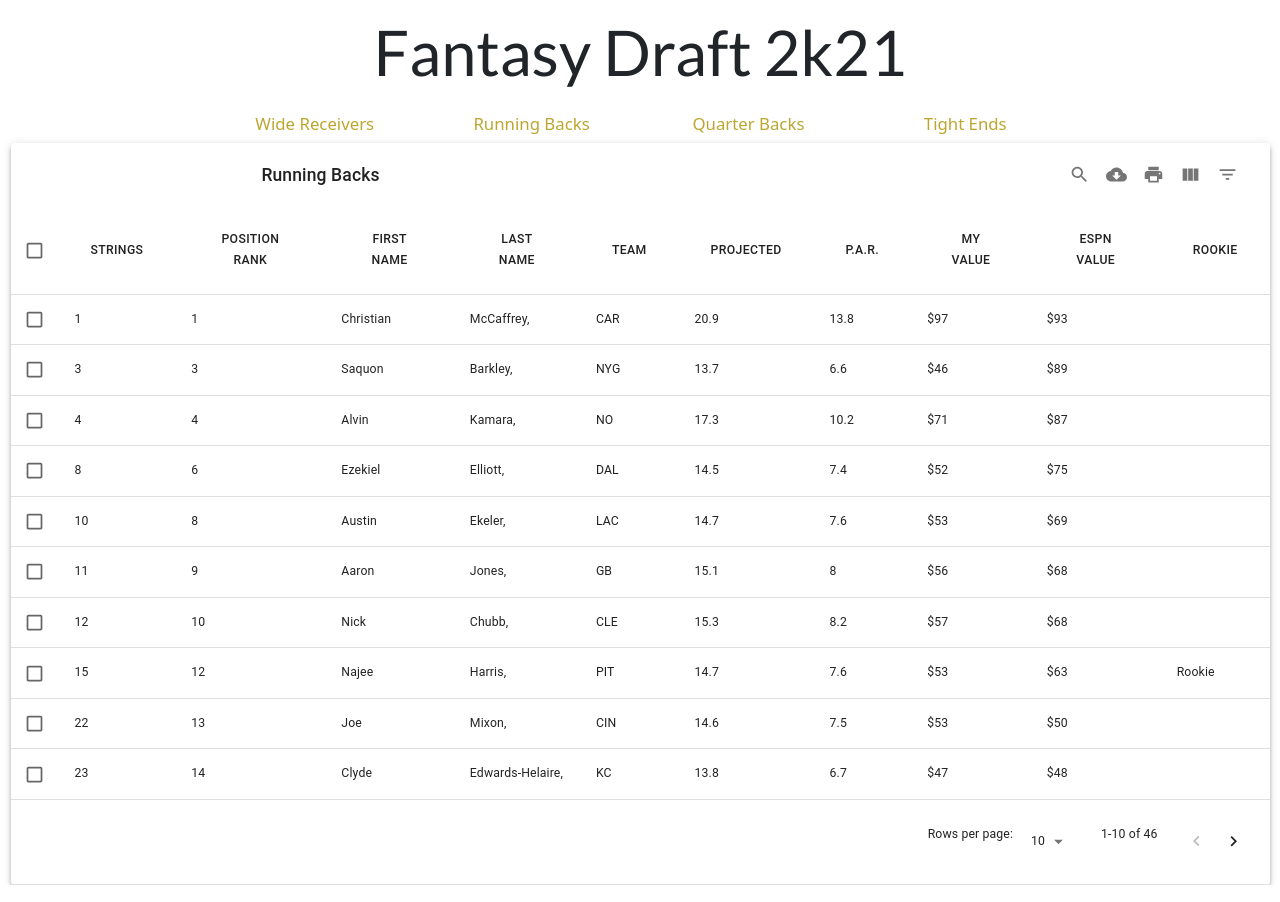
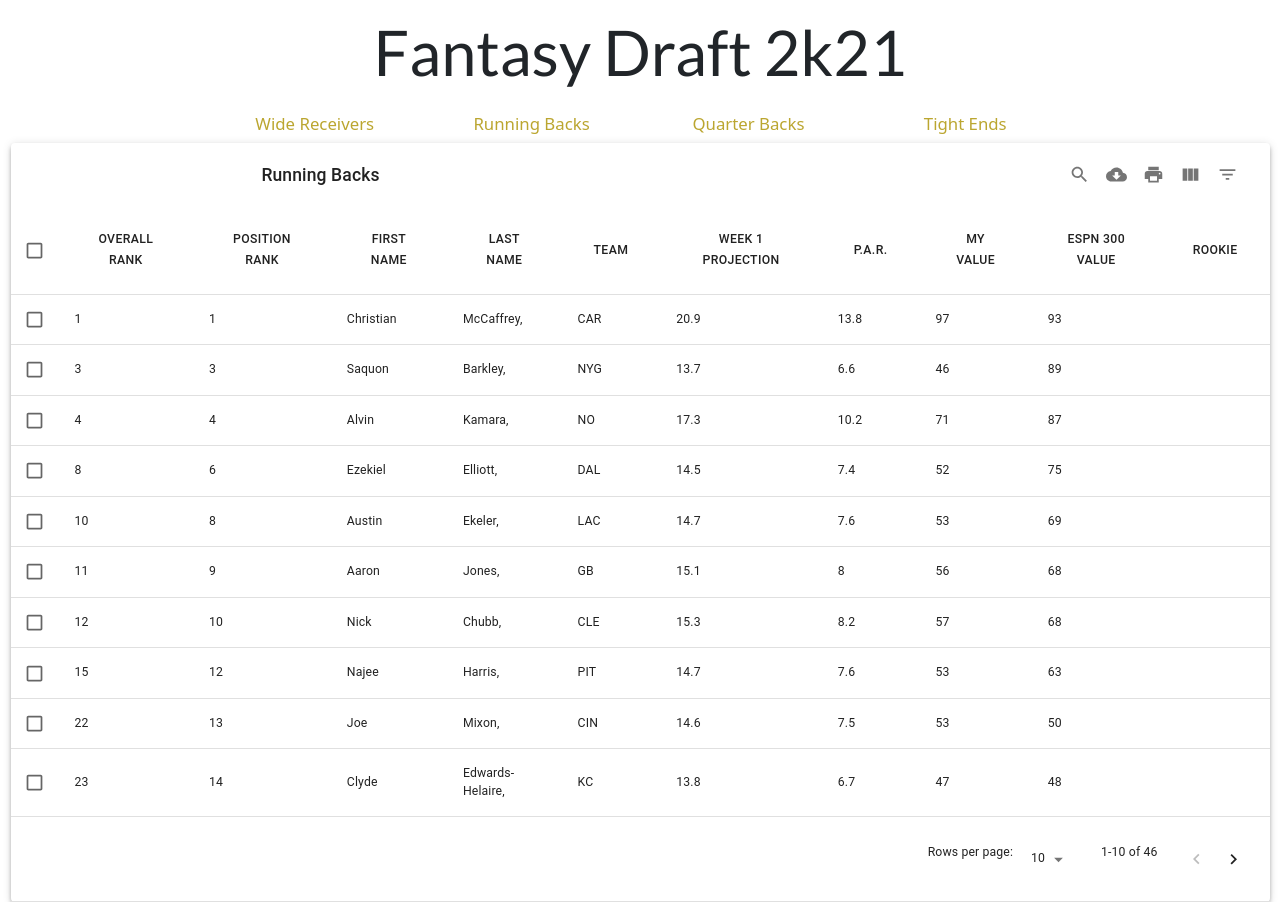
Before and after one commit to jameslaugerman/ff2k21, a React (Create React App) app: page / in a window 1280 px wide. Built offline with nearby package versions, Linux system fonts and the light colour scheme.

Commit message:
data-service added

```diff
--- a/package.json
+++ b/package.json
@@ -53,5 +53,8 @@
 			"last 1 firefox version",
 			"last 1 safari version"
 		]
+	},
+	"devDependencies": {
+		"babel-cli": "^6.26.0"
 	}
 }
--- a/src/Components/Main.tsx
+++ b/src/Components/Main.tsx
@@ -1,13 +1,15 @@
-import { WRData } from "../Data/FinalV2/WR";
-import { RBData } from "../Data/FinalV2/RB";
-import { QBData } from "../Data/FinalV2/QB";
-import { TEData } from "../Data/FinalV2/TE";
+import {
+	QBDraft,
+	RBDraft,
+	WRDraft,
+	TEDraft,
+} from "../DataService/data-service";
 import { Header } from "./Header";
 import { Switch, Route } from "react-router-dom";
 import { useState } from "react";
 import { PlayerTable } from "./playerTable";
-import { Player } from "../Data/types";
-import {  MUIDataTableOptions } from "mui-datatables";
+import { IdealPlayerType } from "../Data/types";
+import { MUIDataTableOptions } from "mui-datatables";
 
 interface RowsDeleted {
 	lookup: { [dataIndex: number]: boolean };
@@ -20,30 +22,29 @@ export interface FF2021Column {
 }
 
 export const Main = (): JSX.Element => {
-	const [RB, setRB] = useState<Player[]>(RBData);
-	const [WR, setWR] = useState<Player[]>(WRData);
-	const [QB, setQB] = useState<Player[]>(QBData);
-	const [TE, setTE] = useState<Player[]>(TEData);
+	const [RB, setRB] = useState<IdealPlayerType[]>(RBDraft);
+	const [WR, setWR] = useState<IdealPlayerType[]>(WRDraft);
+	const [QB, setQB] = useState<IdealPlayerType[]>(QBDraft);
+	const [TE, setTE] = useState<IdealPlayerType[]>(TEDraft);
 
 	const columns: FF2021Column[] = [
-		{ name: "Overall_Rank", label: "strings" },
+		{ name: "Overall_Rank", label: "Overall Rank" },
 		{ name: "Position_Rank", label: "Position Rank" },
 		{ name: "First_Name", label: "First Name" },
 		{ name: "Last_Name", label: "Last Name" },
 		{ name: "Team" },
-		{ name: "Week1Projection", label: "Projected" },
+		{ name: "Week1Projection", label: "Week 1 Projection" },
 		{ name: "POR", label: "P.A.R." },
 		{ name: "JamesVal", label: "My Value" },
-		{ name: "300_Value", label: "ESPN Value" },
-		{ name: "Rookie\r", label: "Rookie" },
+		{ name: "threeHundredValue", label: "ESPN 300 Value" },
+		{ name: "Rookie", label: "Rookie" },
 	];
 
-	function getOptions (
-		players: Player[],
-		setFunc: (player: Player[]) => void
+	function getOptions(
+		players: IdealPlayerType[],
+		setFunc: (player: IdealPlayerType[]) => void
 	): MUIDataTableOptions {
-
-		function handleOnRowsDelete (rowsDeleted: RowsDeleted): void {
+		function handleOnRowsDelete(rowsDeleted: RowsDeleted): void {
 			const dataIndex = rowsDeleted.data.flatMap((a) => a.dataIndex);
 			var filteredPlayers = players.filter(
 				(el, i) => !dataIndex.some((j) => i === j)
@@ -56,7 +57,7 @@ export const Main = (): JSX.Element => {
 			selectableRowsOnClick: true,
 			onRowsDelete: handleOnRowsDelete,
 		};
-	};
+	}
 
 	const WRComponent = () => {
 		return (
@@ -94,7 +95,7 @@ export const Main = (): JSX.Element => {
 	const TEComponent = () => {
 		return (
 			<PlayerTable
-				options={getOptions(TE,setTE)}
+				options={getOptions(TE, setTE)}
 				columns={columns}
 				data={TE}
 				title={"Tight Ends"}
--- a/src/Data/FinalV1/QBData.js
+++ b/src/Data/FinalV1/QBData.js
@@ -327,6 +327,7 @@ class Xplayer {
 
 let QBPlayerData = [];
 
+function dataConstructor(QBData) {
 	QBData.forEach(
 		({
 			Position_Rank,
@@ -359,6 +360,9 @@ QBData.forEach(
 			QBPlayerData.push(playerx);
 		}
 	);
+}
+
+dataConstructor(QBData);
 
 // let {
 // 	Position_Rank,
--- /dev/null
+++ b/src/DataService/data-service.ts
@@ -0,0 +1,100 @@
+import { WRData } from "../Data/FinalV2/WR";
+import { RBData } from "../Data/FinalV2/RB";
+import { QBData } from "../Data/FinalV2/QB";
+import { TEData } from "../Data/FinalV2/TE";
+import { IdealPlayerType, Player } from "../Data/types";
+
+class PlayerClass {
+	Position_Rank: number;
+	rankIGNORE: number;
+	First_Name: string;
+	Last_Name: string;
+	Team: string;
+	ESPN_Value: number;
+	Overall_Rank: number;
+	Week1Projection: number;
+	POR: number;
+	JamesVal: number;
+	threeHundredValue: number;
+	Rookie: boolean
+
+	constructor(
+		Position_Rank: number,
+		rankIgnore: number,
+		FirstName: string,
+		LastName: string,
+		Team: string,
+		ESPN: string,
+		OverallRank: number,
+		Week1Projection: number,
+		POR: number,
+		JamesVal: string,
+		threeHundredValue: string,
+		Rookie: string
+	) {
+		this.Position_Rank = Position_Rank;
+		this.rankIGNORE = rankIgnore;
+		this.First_Name = FirstName;
+		this.Last_Name = LastName;
+		this.Team = Team;
+		this.ESPN_Value = +ESPN.substring(1);
+		this.Overall_Rank = OverallRank;
+		this.Week1Projection = Week1Projection;
+		this.POR = POR;
+		this.JamesVal = +JamesVal.substring(1);
+		this.threeHundredValue = +threeHundredValue.substring(1);
+		this.Rookie = Rookie === "\r" ? false : true;
+	}
+}
+
+function dataConstructor(playerData:Player[], playerArr:IdealPlayerType[]) {
+	playerData.forEach(
+		({
+			Position_Rank,
+			rankIGNORE,
+			First_Name,
+			Last_Name,
+			Team,
+			ESPN_Value,
+			Overall_Rank,
+			Week1Projection,
+			POR,
+			JamesVal,
+			"300_Value": threeHundredValue,
+			"Rookie\r": Rookie,
+		}) => {
+			let constructedPlayer = new PlayerClass(
+				Position_Rank,
+				rankIGNORE,
+				First_Name,
+				Last_Name,
+				Team,
+				ESPN_Value,
+				Overall_Rank,
+				Week1Projection,
+				POR,
+				JamesVal,
+				threeHundredValue,
+				Rookie
+			);
+			playerArr.push(constructedPlayer);
+		}
+	);
+}
+
+export let Quarterbacks:IdealPlayerType[] = [];
+export let RunningBacks:IdealPlayerType[] = [];
+export let WideReceivers:IdealPlayerType[]= [];
+export let TightEnds:IdealPlayerType[] = [];
+
+dataConstructor(QBData, Quarterbacks);
+dataConstructor(RBData, RunningBacks);
+dataConstructor(WRData, WideReceivers);
+dataConstructor(TEData, TightEnds);
+
+export const QBDraft = Quarterbacks;
+export const RBDraft = RunningBacks;
+export const WRDraft = WideReceivers;
+export const TEDraft = TightEnds;
+
+console.log(QBDraft)
```
Also changed, not shown: src/Components/playerTable.tsx (+3 -4 lines), src/Data/dataConsructor.js (deleted, +0 -37 lines), src/Data/types.ts (+12 -12 lines), 2 other files (tests, documents, lock files or other folders). Lines whose indentation alone changed are shown as unchanged.
